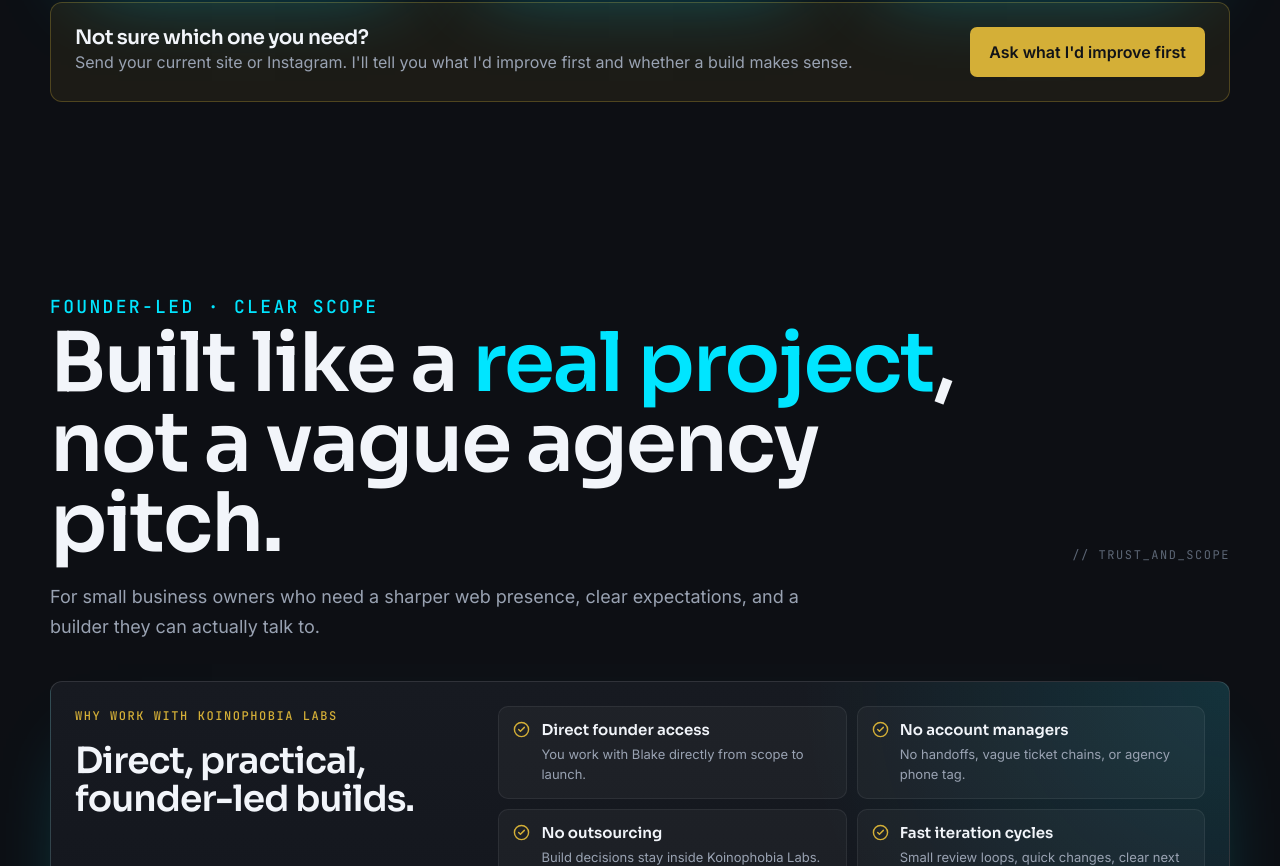
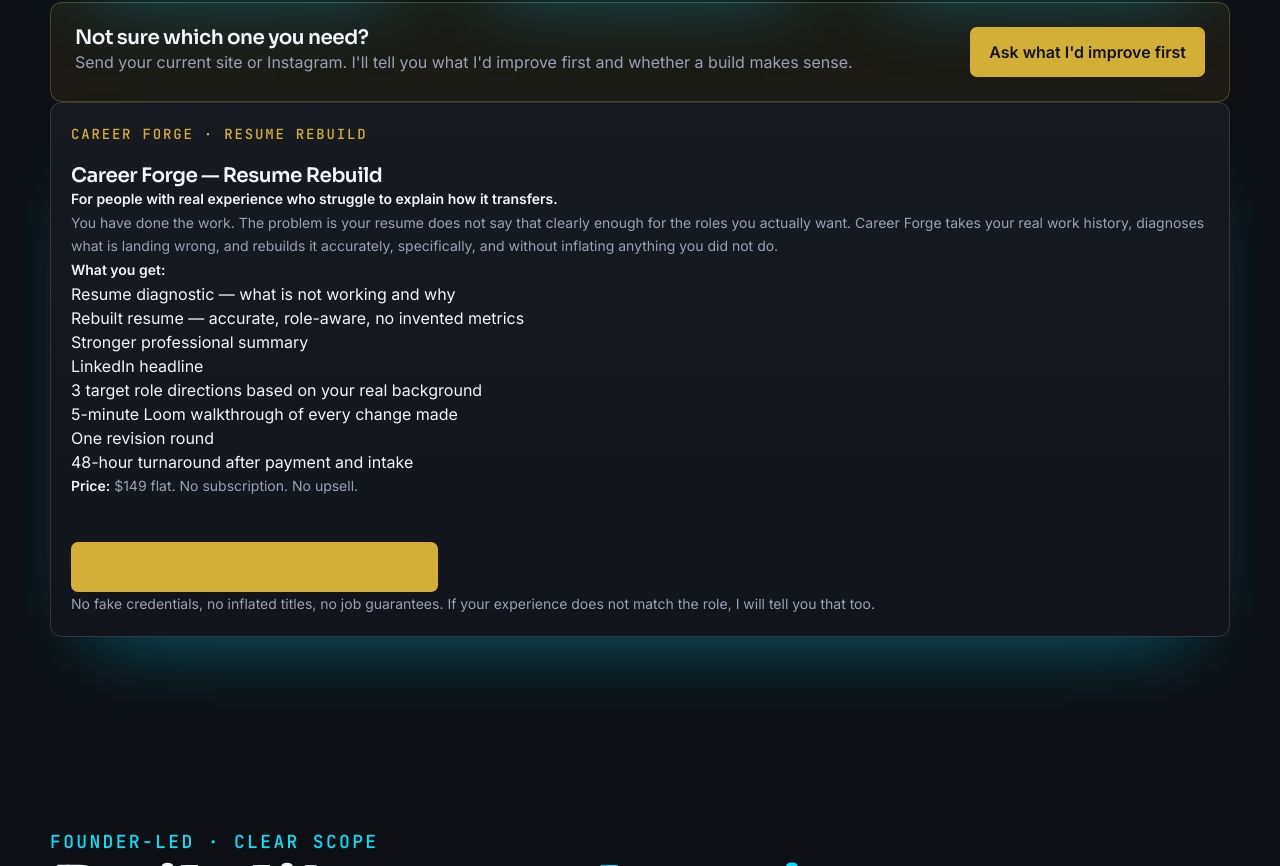
Before and after one commit to koinophobia-labs/koinophobia-labs-site, a Next.js app: page / in a window 1280 px wide. Shown: the part 7214-8080 px from the top of the page. Built offline with nearby package versions, Linux system fonts and the light colour scheme.

Commit message:
Career Forge — Resume Rebuild offer (#11)
Add Career Forge Resume Rebuild ($149) offer block to Services and contact dropdown option. CTA links to #contact. No new page, checkout, Stripe, subscription, or redesign.

```diff
--- a/components/Services.tsx
+++ b/components/Services.tsx
@@ -55,6 +55,46 @@
           </Button>
         </div>
       </Reveal>
+      <Reveal>
+        <article id="career-forge" className="service-card" aria-labelledby="career-forge-title">
+          <p className="kicker kicker-gold">Career Forge · Resume Rebuild</p>
+          <h3 id="career-forge-title">Career Forge — Resume Rebuild</h3>
+          <p>
+            <strong>For people with real experience who struggle to explain how it transfers.</strong>
+          </p>
+          <p>
+            You have done the work. The problem is your resume does not say that clearly enough for
+            the roles you actually want. Career Forge takes your real work history, diagnoses what
+            is landing wrong, and rebuilds it accurately, specifically, and without inflating
+            anything you did not do.
+          </p>
+          <p>
+            <strong>What you get:</strong>
+          </p>
+          <ul>
+            <li>Resume diagnostic — what is not working and why</li>
+            <li>Rebuilt resume — accurate, role-aware, no invented metrics</li>
+            <li>Stronger professional summary</li>
+            <li>LinkedIn headline</li>
+            <li>3 target role directions based on your real background</li>
+            <li>5-minute Loom walkthrough of every change made</li>
+            <li>One revision round</li>
+            <li>48-hour turnaround after payment and intake</li>
+          </ul>
+          <p>
+            <strong>Price:</strong> $149 flat. No subscription. No upsell.
+          </p>
+          <div className="cta-row">
+            <Button href="#contact" tone="gold">
+              Request a Career Forge Resume Rebuild →
+            </Button>
+          </div>
+          <p>
+            No fake credentials, no inflated titles, no job guarantees. If your experience does not
+            match the role, I will tell you that too.
+          </p>
+        </article>
+      </Reveal>
     </section>
   );
 }
--- a/lib/content.ts
+++ b/lib/content.ts
@@ -259,7 +259,7 @@
     body: "No handoffs, vague ticket chains, or agency phone tag.",
   },
   {
-    title: "No outsourcing",
+    title: "Founder-led decisions",
     body: "Build decisions stay inside Koinophobia Labs.",
   },
   {
@@ -371,6 +371,7 @@
   "Community automation",
   "MVP / prototype build",
   "You Know Ball — tester access",
+  "Career Forge — Resume Rebuild ($149)",
   "Something else",
 ];
 
```
